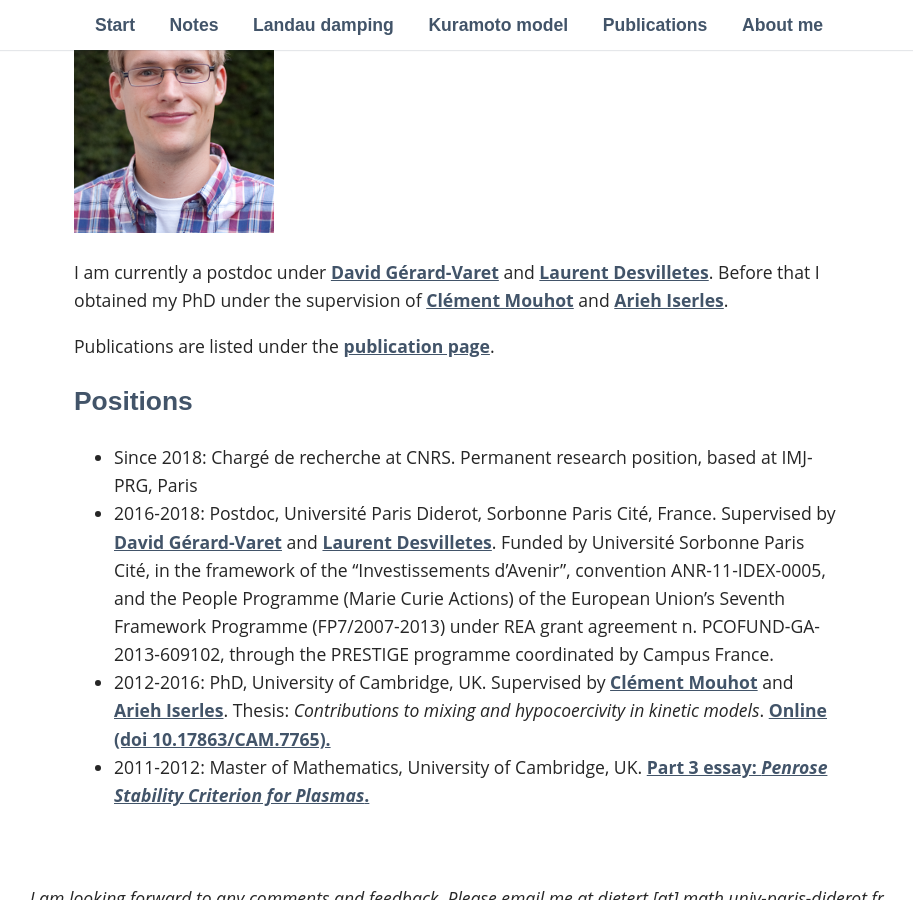
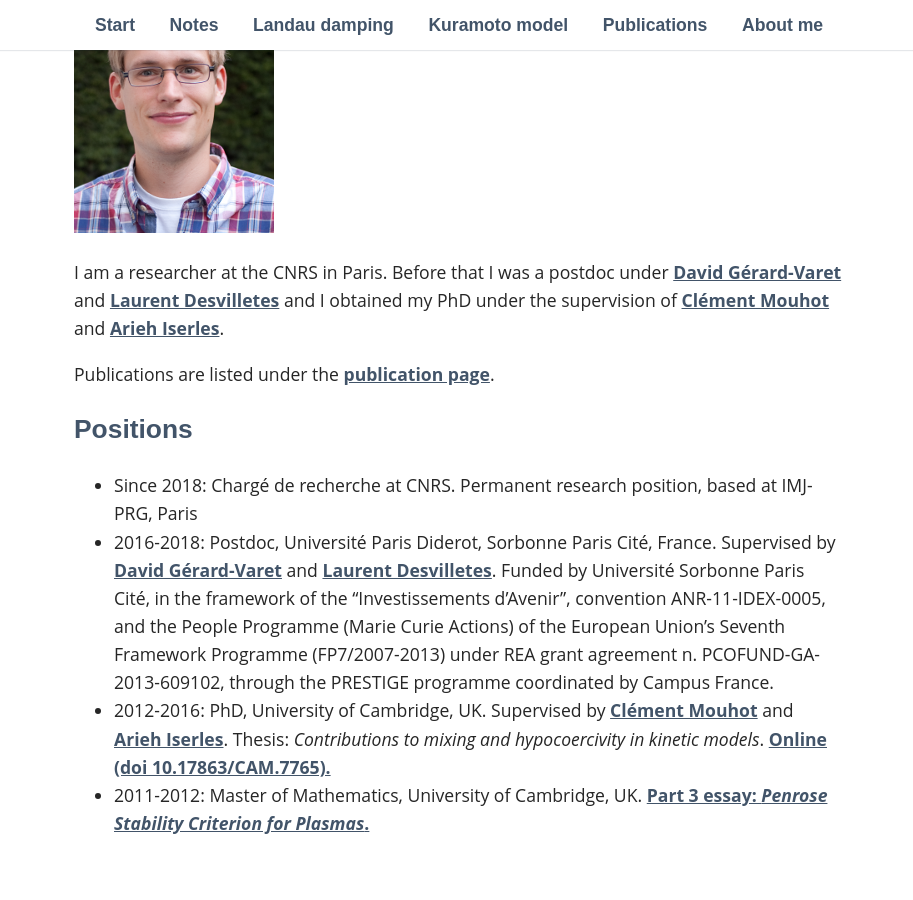
Before and after one commit to hdietert/hdietert.github.io, a Jekyll site: the page built from about.md, in a window 1280 px wide and 900 px high, scrolled down 661 px. Shown: the whole window, without its empty margins (181-1094 px from the left). Built offline with Jekyll 4.4.1, drawn with Linux system fonts in a browser that asks for light colours.

Commit message:
update position

```diff
--- a/about.md
+++ b/about.md
@@ -6,9 +6,10 @@ permalink: /about/
 
 ![Picture of myself](/static/me.png)
 
-I am currently a postdoc under [David Gérard-Varet][dgv] and [Laurent
-Desvilletes][ld]. Before that I obtained my PhD under the supervision
-of [Clément Mouhot][cm] and [Arieh Iserles][ai].
+I am a researcher at the CNRS in Paris. Before that I was a postdoc
+under [David Gérard-Varet][dgv] and [Laurent Desvilletes][ld] and I
+obtained my PhD under the supervision of [Clément Mouhot][cm] and
+[Arieh Iserles][ai].
 
 Publications are listed under the [publication page][pub].
 
```
